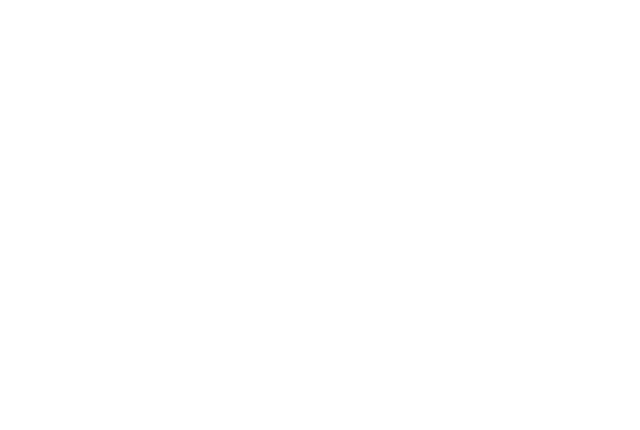
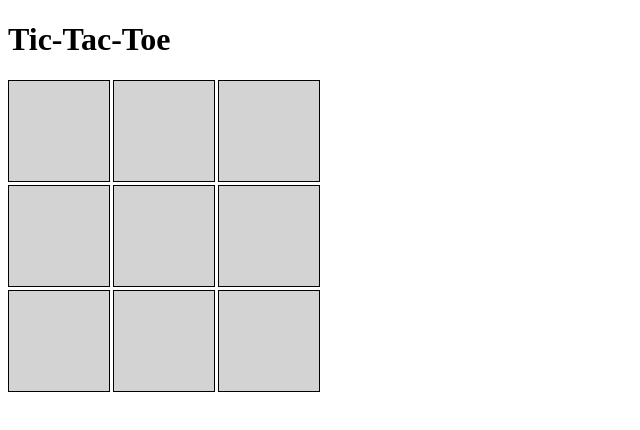
Before and after one commit to Jessekay/TicTacToe, a plain HTML site: page index.html in a window 1280 px wide. Shown: the whole page, without its empty margins (0-640 px from the left). Drawn offline with Linux system fonts and the light colour scheme.

Commit message:
Create a display logic by adding html and css files and also adding the DOM for interaction

```diff
--- a/index.html
+++ b/index.html
@@ -3,9 +3,15 @@
 <head>
   <meta charset="UTF-8">
   <meta name="viewport" content="width=device-width, initial-scale=1.0">
-  <title>Document</title>
+  <title>Tic-Tac-Toe</title>
+  <link rel="stylesheet" href="styles.css">
 </head>
 <body>
+  <h1>Tic-Tac-Toe</h1>
+  <div class="game-board">
+    <!-- Cells will go here -->
+  </div>
 
+  <script src="index.js"></script>
 </body>
 </html>
--- a/index.js
+++ b/index.js
@@ -71,22 +71,30 @@ const Game = (() => {
   return { startGame, playTurn };
 })();
 
+
 const DisplayController = (() => {
+  const gameBoardElement = document.querySelector('.game-board');
+
   const renderBoard = () => {
     const board = Gameboard.getBoard();
+    gameBoardElement.innerHTML = ''; //Clear previous board rendering
+
     board.forEach((cell, index) => {
-      console.log(`Cell ${index}: ${cell}`);
+      const cellElement = document.createElement('div');
+        cellElement.classList.add('cell');
+        cellElement.textContent = cell;
+        cellElement.addEventListener('click', () => handleClick(index));
+        gameBoardElement.appendChild(cellElement);
     });
   };
 
-  const announceWinner = (winner) => {
-    console.log(`${winner} is the winner!`);
+  const handleClick = (index) => {
+    Game.playTurn(index);
+    renderBoard();
   };
-  return { renderBoard, announceWinner };
+
+  return { renderBoard };
 })();
 
-Game.startGame('Alice', 'Bob');
-
-Game.playTurn(0);
-
-Game.playTurn(1);
+Game.startGame("Alice", "Bob");
+DisplayController.renderBoard();
--- a/styles.css
+++ b/styles.css
@@ -0,0 +1,24 @@
+/* Style for the Tic-Tac-Toe game */
+.game-board {
+  display: grid;
+  grid-template-columns: repeat(3, 100px);
+  grid-template-rows: repeat(3, 100px);
+  gap: 5px;
+  margin: 20px auto;
+}
+
+.cell {
+  width: 100px;
+  height: 100px;
+  display: flex;
+  justify-content: center;
+  align-items: center;
+  background-color: lightgray;
+  font-size: 2rem;
+  cursor: pointer;
+  border: 1px solid black;
+}
+
+.cell:hover {
+  background-color: lightblue;
+}
```
